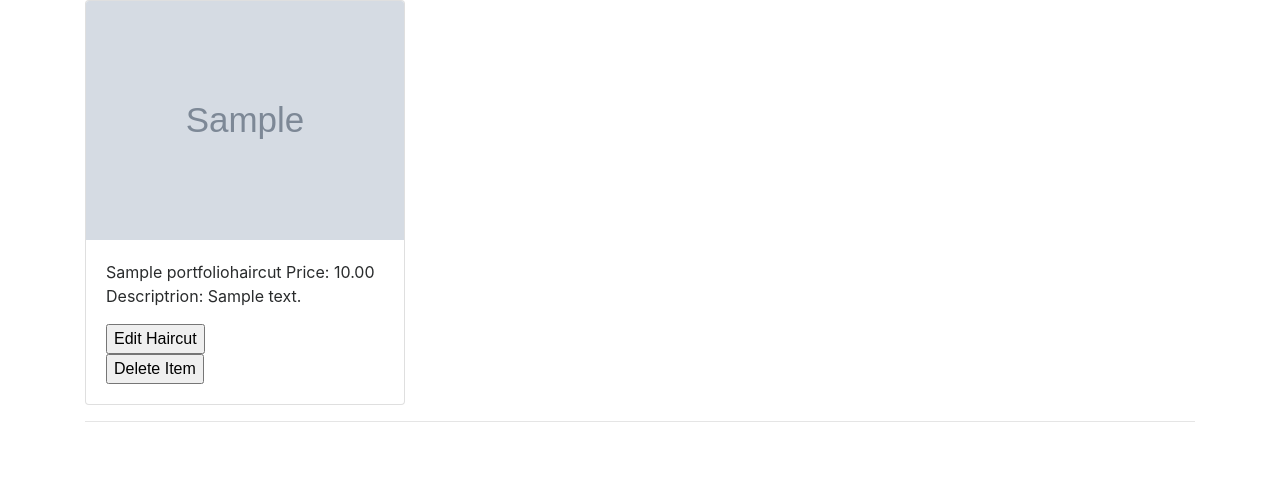
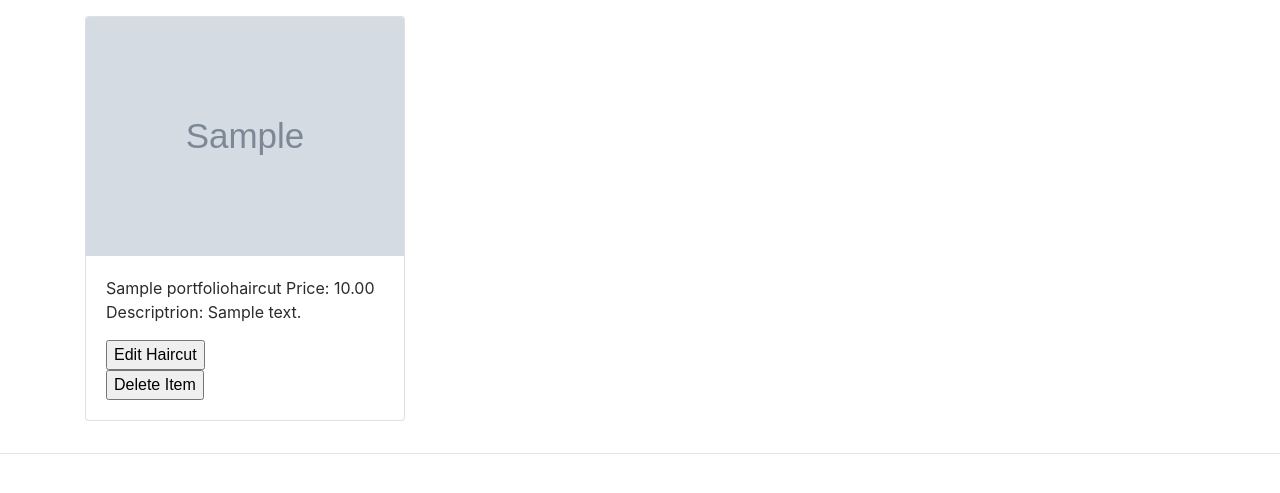
Before and after one commit to eric85254/Clippr, a Django app: template templates/stylist/stylistReal/portfolio/portfolio_core.html in a window 1280 px wide. Shown: the part 56-549 px from the top of the page. Run offline with Django 3.2, Linux system fonts and the light colour scheme; the template is opened without the code that fills it: values that come from a table or form of the project are taken from there, others are empty; tables that the repository leaves empty hold one stand-in row (values such as "Sample post"); grey boxes marked "Sample" are stand-in pictures; some libraries are stand-ins or nearby versions.

Commit message:
The stylist/portfolio.html page looks like a real portfolio now

```diff
--- a/templates/stylist/stylistReal/dashboard/dashboard_core.html
+++ b/templates/stylist/stylistReal/dashboard/dashboard_core.html
@@ -9,7 +9,7 @@
     <!-- Bootstrap CSS -->
     <link rel="stylesheet" href="https://maxcdn.bootstrapcdn.com/bootstrap/4.0.0-alpha.6/css/bootstrap.min.css"
           integrity="sha384-rwoIResjU2yc3z8GV/NPeZWAv56rSmLldC3R/AZzGRnGxQQKnKkoFVhFQhNUwEyJ" crossorigin="anonymous">
-   <!-- Clippr CSS -->
+    <!-- Clippr CSS -->
     <link rel="stylesheet" type="text/css" href="{% static "css/stylist_dashboard.css" %}">
 </head>
 <body>
--- a/templates/stylist/stylistReal/portfolio/portfolio_core.html
+++ b/templates/stylist/stylistReal/portfolio/portfolio_core.html
@@ -44,8 +44,10 @@
 </nav>
 
 <div class="container">
+    <div class="row">
         {% for portfolio_haircut in portfolio_haircuts %}
-        <div class="card portfolio-card">
+            <div class="col-lg-4 col-md-6 mb-3 mt-3">
+                <div class="card portfolio-card mr-3">
                     <img class="card-img-top portfolio-image" src="{{ portfolio_haircut.picture.url }}"/>
                     <div class="card-block">
                         <p class="card-text"> {{ portfolio_haircut.name }}
@@ -61,9 +63,11 @@
                         </form>
                     </div>
                 </div>
+            </div>
         {% endfor %}
+    </div>
+</div>
 <hr>
-</div>
 
 <!-- jQuery first, then Tether, then Bootstrap JS. -->
 <script src="https://code.jquery.com/jquery-3.1.1.slim.min.js"
```
Lines whose indentation alone changed are shown as unchanged.
